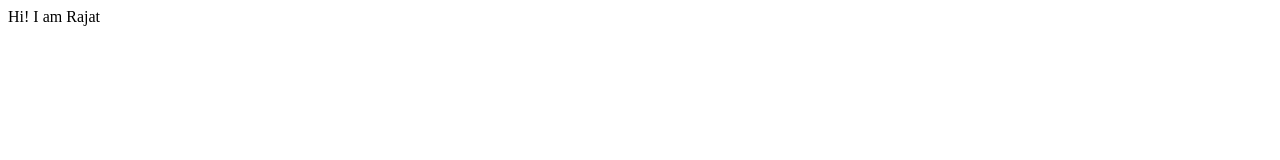
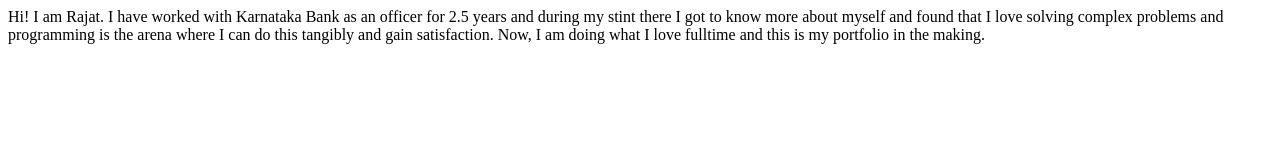
Before and after one commit to rajatgupta001/Rajat-Gupta-Portfolio, a plain HTML site: page index.html in a window 1280 px wide. Drawn offline with Linux system fonts and the light colour scheme.

Commit message:
refactor: adding about me in body

```diff
--- a/index.html
+++ b/index.html
@@ -7,6 +7,9 @@
     <title>My Site</title>
 </head>
 <body>
-    Hi! I am Rajat
+    Hi! I am Rajat. I have worked with Karnataka Bank as an officer for 2.5 years and during my stint there I
+    got to know more about myself and found that I love solving complex problems and programming is the arena
+    where I can do this tangibly and gain satisfaction. Now, I am doing what I love fulltime and this is my
+    portfolio in the making.
 </body>
 </html>
```
